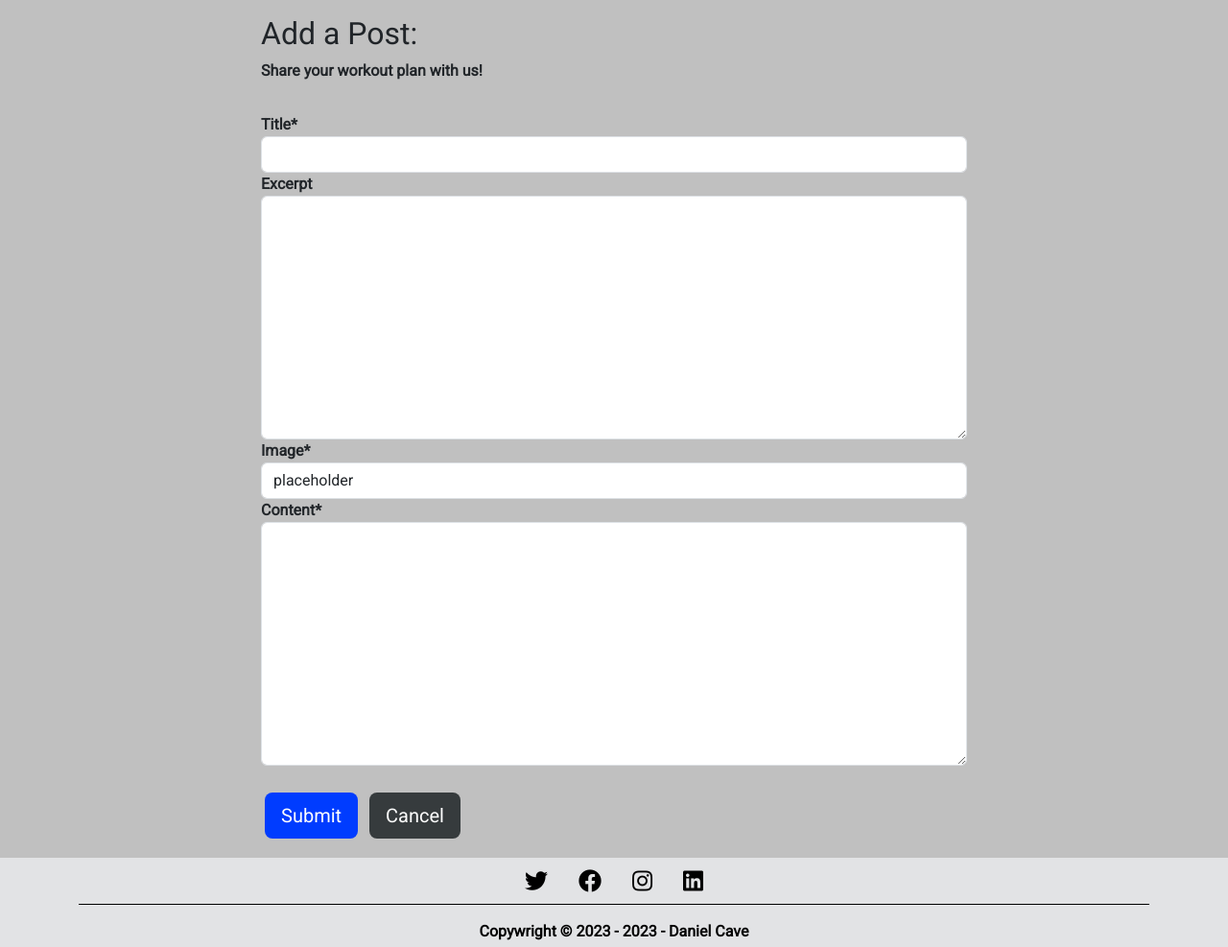
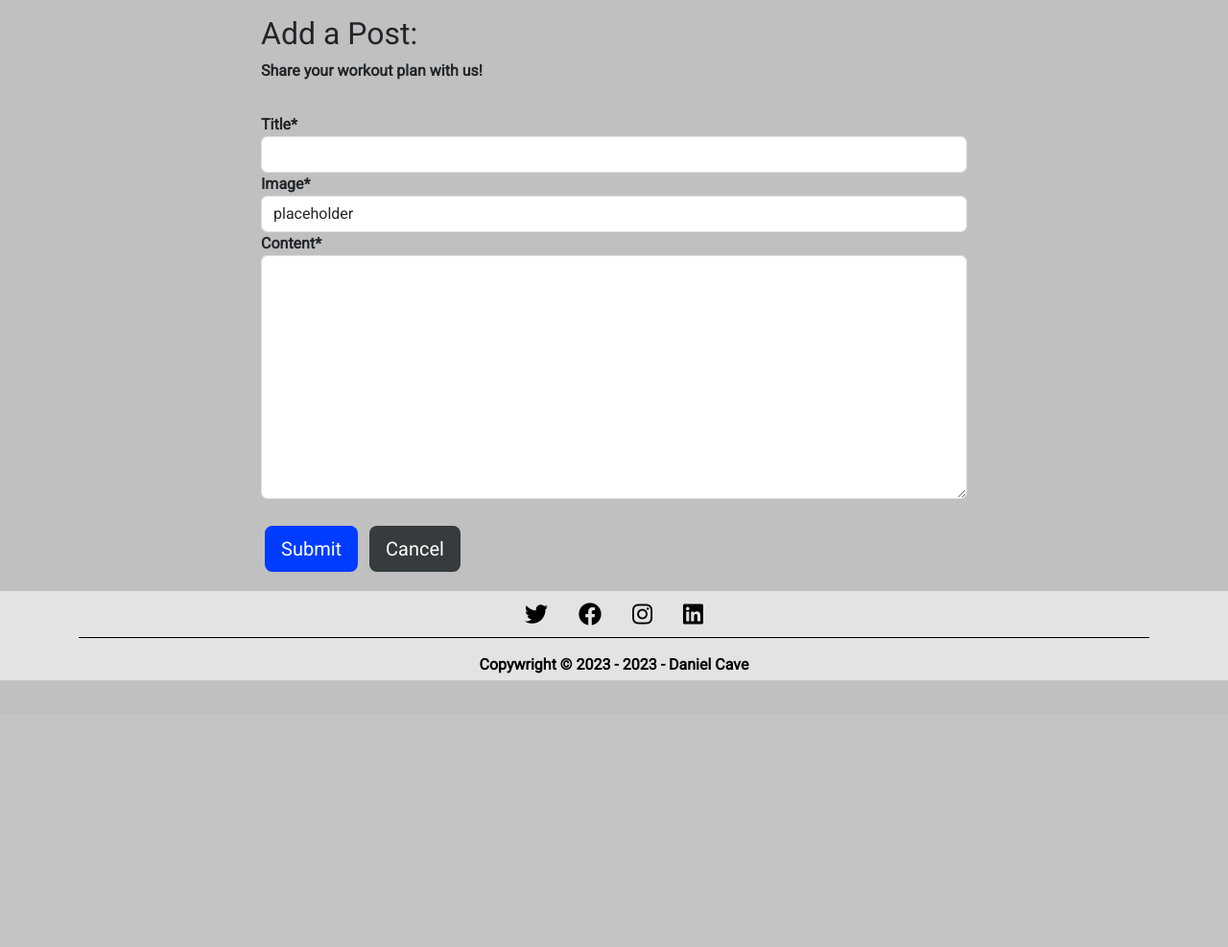
Before and after one commit to danieljcave/inphysical-plans, a Django app: page /post/add/ in a window 1280 px wide. Shown: the part 56-1043 px from the top of the page at 96% size. After the commit the page ends 765 px from the top, so only its background shows below. Run offline with Django 3.2, Linux system fonts and the light colour scheme; the visitor is signed in with stand-in values (Sample User, id 1); some libraries are stand-ins or nearby versions.

Commit message:
Update post model to remove except and replace preview with small snippit of users blog post content. Pending more blog post forms for later

```diff
--- a/blog/forms.py
+++ b/blog/forms.py
@@ -14,7 +14,6 @@ class PostForm(forms.ModelForm):
         model = Post
         fields = [
             'title',
-            'excerpt',
             'image_upload',
             'content',
         ]
--- a/blog/models.py
+++ b/blog/models.py
@@ -14,7 +14,6 @@ class Post(models.Model):
     date_created = models.DateTimeField(default=timezone.now)
     date_updated = models.DateTimeField(default=timezone.now)
     content = models.TextField()
-    excerpt = models.TextField(blank=True, max_length=200)
     image_upload = CloudinaryField('image', default='placeholder')
     likes = models.ManyToManyField(User, related_name='blog_likes', blank=True)
 
--- a/templates/blog_post.html
+++ b/templates/blog_post.html
@@ -20,9 +20,7 @@
     <div class="row">
         <div class="col card">
             <div class="card-body">
-                <p class="card-text">
-                    {{ post.content | safe }}
-                </p>
+                <p class="card-text">{{ post.content | safe }}</p>
                 <div class="row">
                     <strong>
                         {% if user.is_authenticated %}
--- a/templates/index.html
+++ b/templates/index.html
@@ -22,8 +22,8 @@
                                 </div>
                                 <div class="card-border">
                                     <a href="{% url 'blog_post' post.slug %}" class="blog-post-link">
-                                        <h3 class="card-title">{{ post.title|truncatechars:75 }}</h3>
-                                        <p class="card-text">{{ post.excerpt|truncatechars:150 }}</p>
+                                        <h3 class="card-title">{{ post.title | truncatechars:75 }}</h3>
+                                        <p class="card-text">{{ post.content | truncatechars:50 | safe }}</p>
                                     </a>
                                     <hr />
                                     <p class="card-text h6">{{ post.date_created }}</p>
```
Also changed, not shown: blog/migrations/0005_remove_post_excerpt.py (added).
